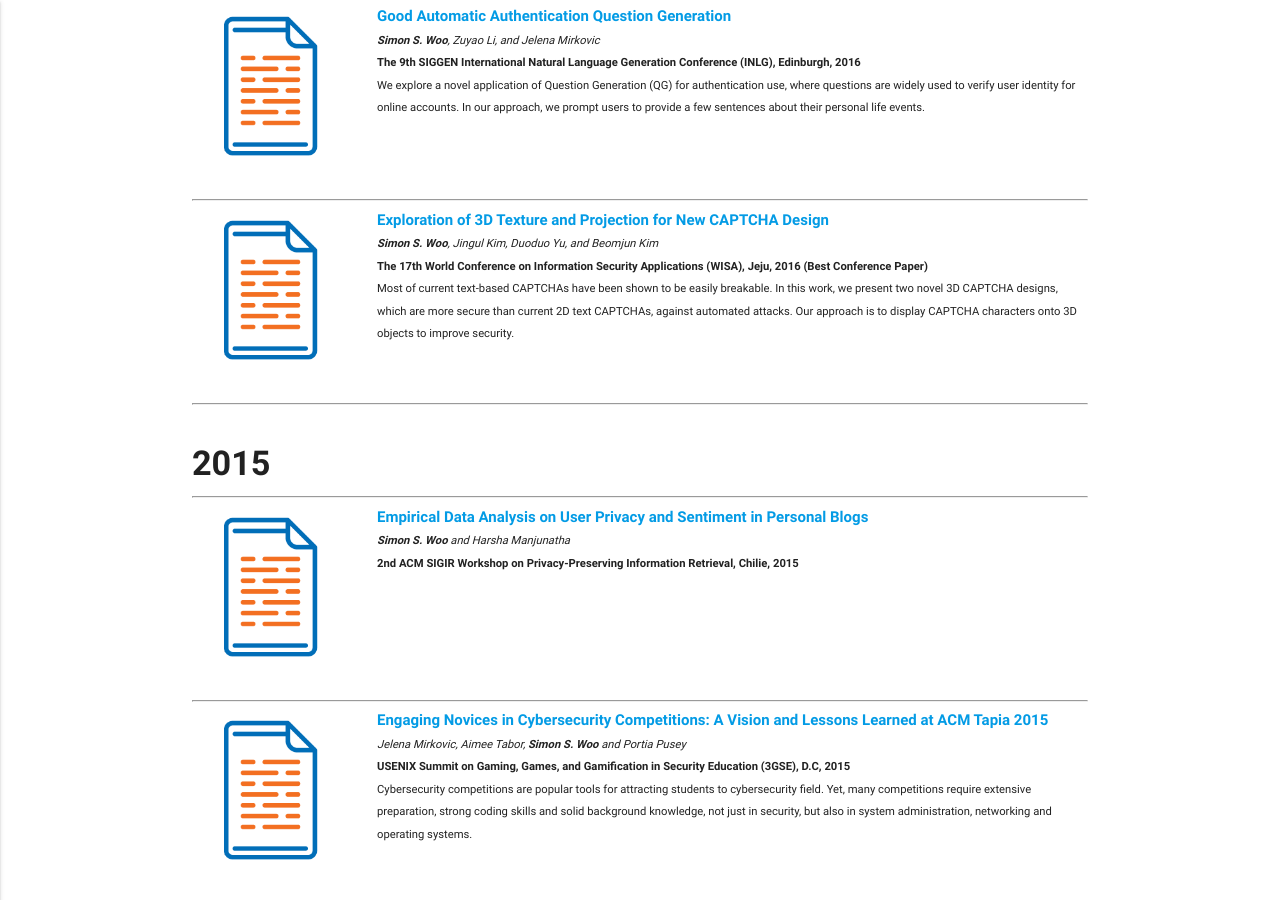
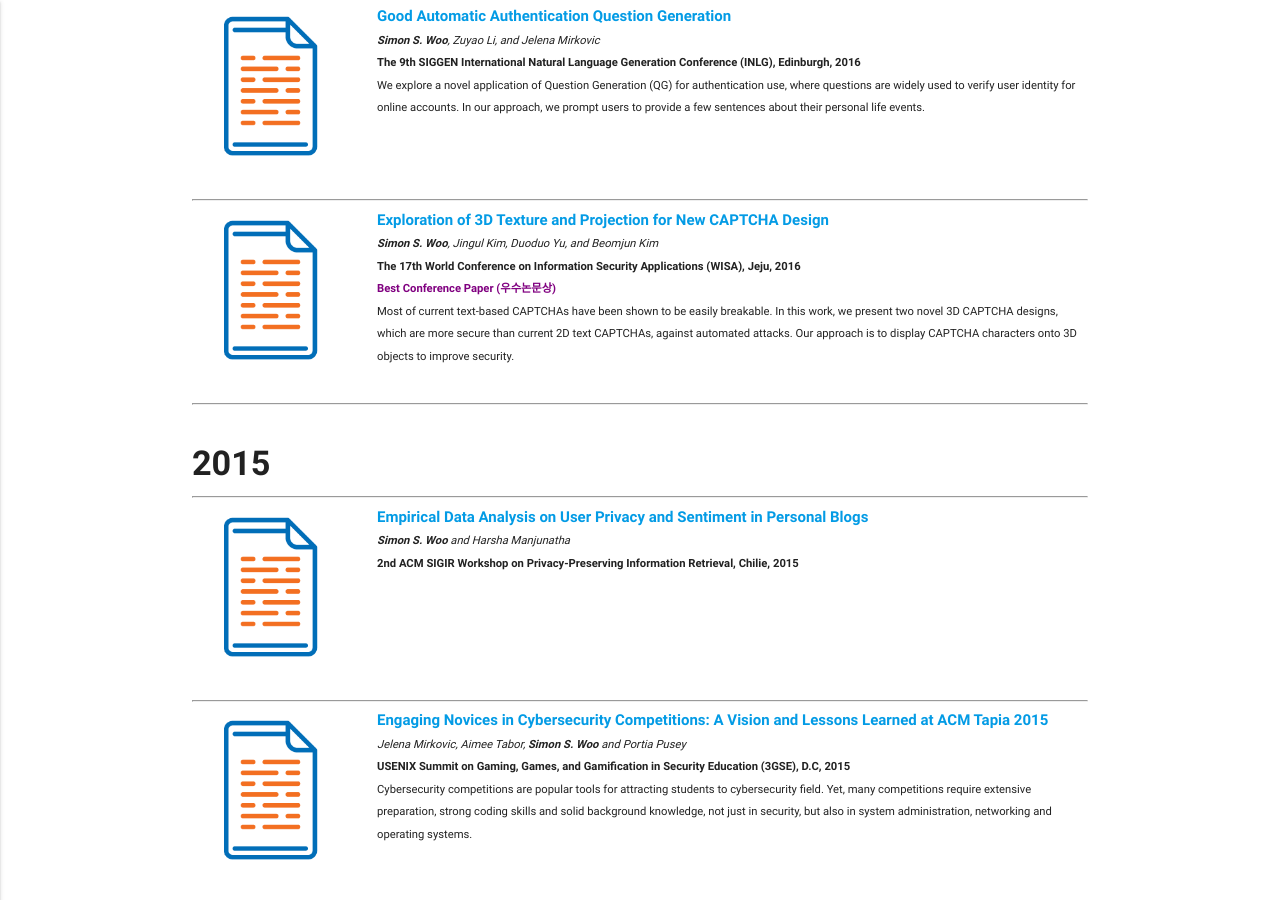
Before and after one commit to Yurim990507/DASH-Lab.github.io, a Jekyll site: the page built from example2.md, in a window 1280 px wide and 900 px high, scrolled down 12907 px. Built offline with Jekyll 4.4.1, drawn with Linux system fonts in a browser that asks for light colours.

Commit message:
Update example2.md

```diff
--- a/example2.md
+++ b/example2.md
@@ -1504,7 +1504,8 @@ permalink: /Publications/
             <tbody>
 
                 <tr> <p style="margin-top: 0px;margin-bottom: 0px;"> <small> <i>  <b>Simon S. Woo</b>, Jingul Kim, Duoduo Yu, and Beomjun Kim </i> </small> </p> </tr>
-                <tr> <p style="margin-top: 0px;margin-bottom: 0px;"> <small> <b> The 17th World Conference on Information Security Applications (WISA), Jeju, 2016 (Best Conference Paper) </b> </small> </p> </tr>
+                <tr> <p style="margin-top: 0px;margin-bottom: 0px;"> <small> <b> The 17th World Conference on Information Security Applications (WISA), Jeju, 2016 </b> </small> </p> </tr>
+                <tr> <p style="margin-top: 0px;margin-bottom: 0px;"> <small> <b><font color='purple'>Best Conference Paper (우수논문상)</font></b> </small>  </p> </tr>
                 <tr> <p style="margin-top: 0px;margin-bottom: 0px;"> <small> Most of current text-based CAPTCHAs have been shown to be easily breakable. In this work, we present two novel 3D CAPTCHA designs, which are more secure than current 2D text CAPTCHAs, against automated attacks. Our approach is to display CAPTCHA characters onto 3D objects to improve security. </small>  </p> </tr>
 
             </tbody>
```
